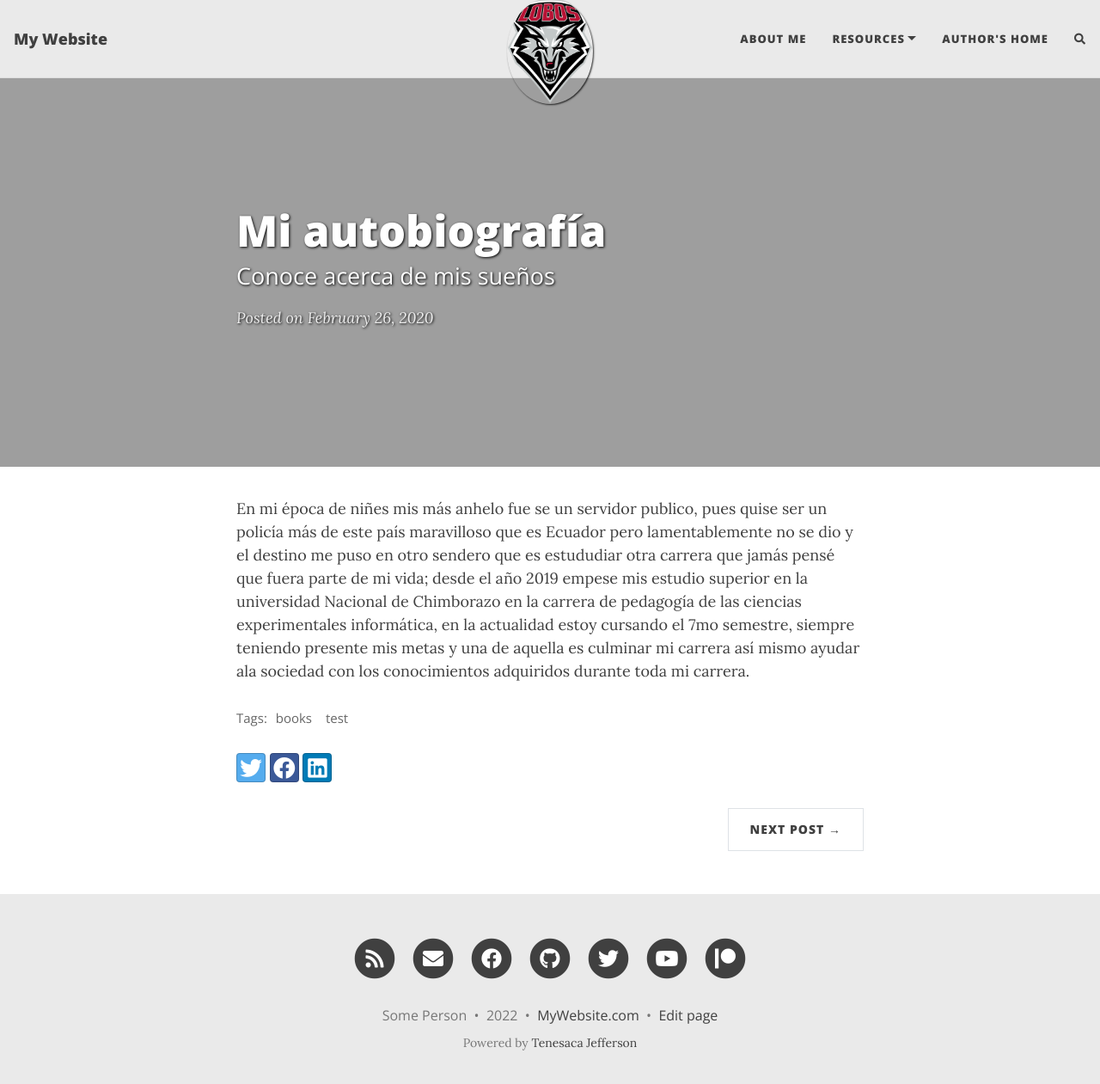
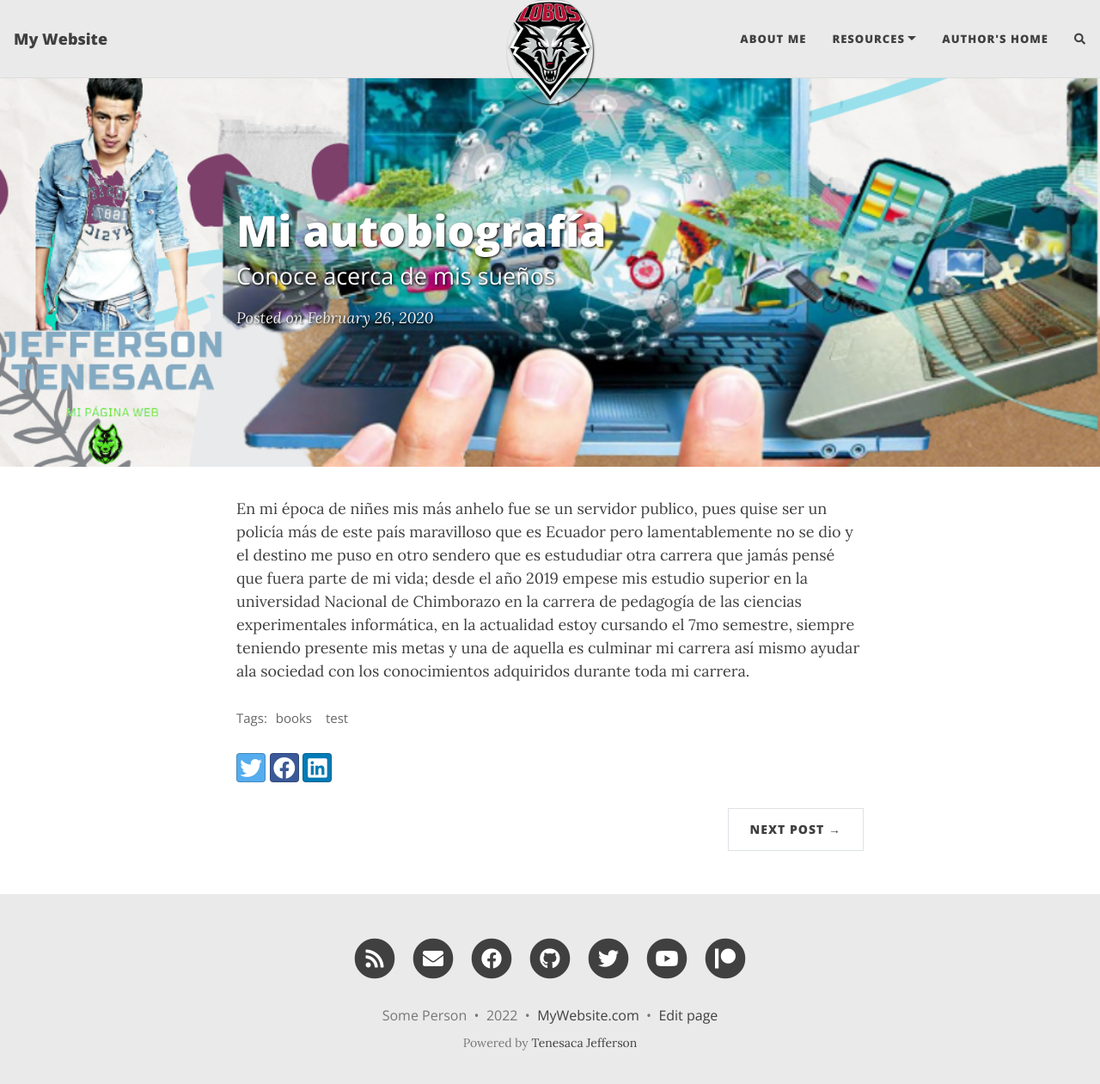
Before and after one commit to jeffersonett/jeffersonett.github.io, a Jekyll site: the page built from _posts/2020-02-26-flake-it-till-you-make-it.md, in a window 1280 px wide and 1274 px high. Shown: the top 1261 px of the window at 86% size. Built offline with Jekyll 4.4.1, drawn with Linux system fonts in a browser that asks for light colours; nearby versions of some CDN libraries; comment, search, counter and statistics services are not loaded.

Commit message:
Update 2020-02-26-flake-it-till-you-make-it.md

```diff
--- a/_posts/2020-02-26-flake-it-till-you-make-it.md
+++ b/_posts/2020-02-26-flake-it-till-you-make-it.md
@@ -2,9 +2,9 @@
 layout: post
 title: Mi autobiografía
 subtitle: Conoce acerca de mis sueños
-cover-img: /assets/img/path.jpg
+cover-img: /assets/img/path.png
 thumbnail-img: /assets/img/thumb.png
-share-img: /assets/img/path.jpg
+share-img: /assets/img/path.png
 tags: [books, test]
 ---
 
```
